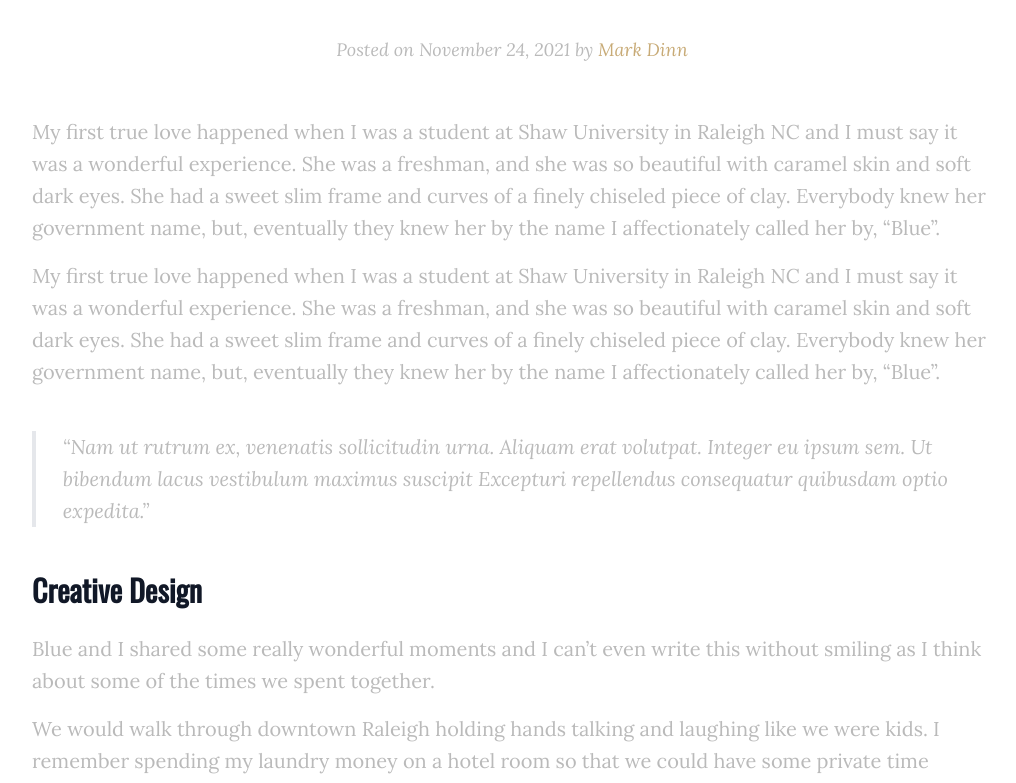
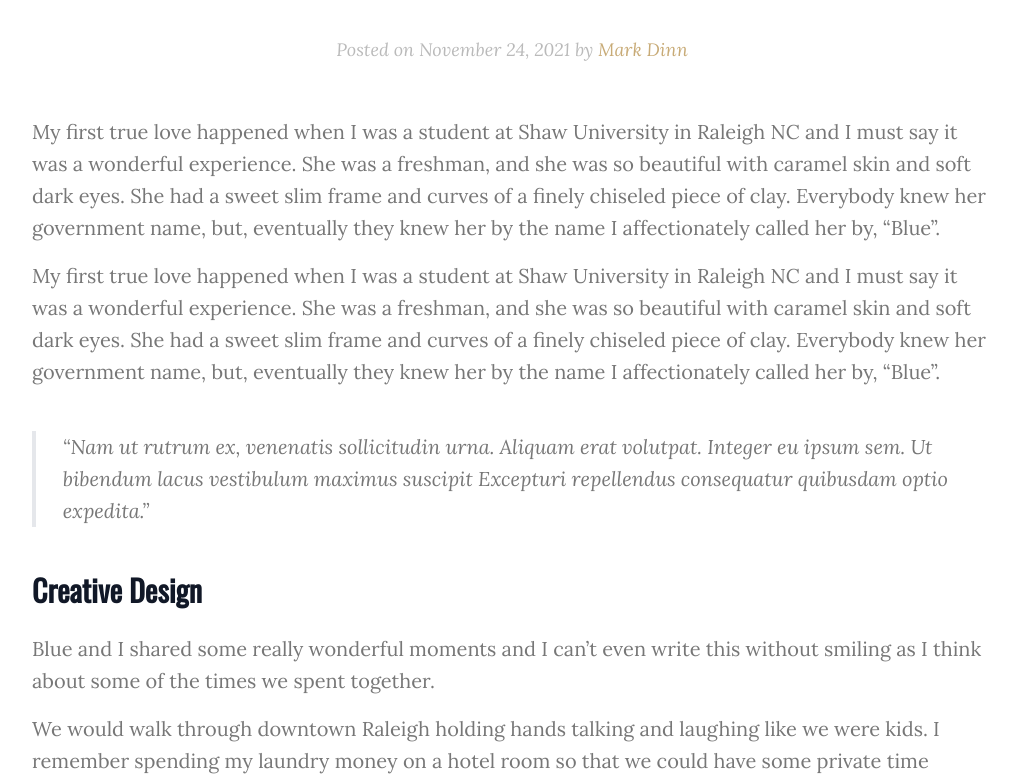
Before and after one commit to statichunt/techfeed-nextjs, a Next.js app: page /post/find-love in a window 1280 px wide. Shown: the part 1086-1869 px from the top of the page, without its empty margins (128-1144 px from the left). Built offline with nearby package versions, Linux system fonts and the light colour scheme.

Commit message:
update globals.css file, markdown text color change

```diff
--- a/component/About/AboutData.js
+++ b/component/About/AboutData.js
@@ -13,7 +13,7 @@ const AboutData = ({ data }) => {
   return (
     <div className="container postContents my-16 md:my-24">
       <div className="">
-        <div className="w-full md:h-37 h-60 relative mx-auto mb-10 md:mb-18">
+        <div className="w-full md:h-37 h-60 relative mx-auto">
           <Image
             className="rounded-sm"
             alt=""
--- a/component/Blog/BlogPage.js
+++ b/component/Blog/BlogPage.js
@@ -49,7 +49,7 @@ const BlogPage = ({ posts, page, blogData }) => {
             </div>
 
             <div className="h-auto md:h-60 ">
-              <div className="blogTitle text-2xl md:text-xl">
+              <div className="blogTitle ">
                 <h3>
                   <Link href={`/post/${blog.slug}`}>
                     <a>{blog.frontmatter.title}</a>
--- a/config/style.json
+++ b/config/style.json
@@ -12,7 +12,8 @@
       "dark": "#333",
       "light": "#bababa",
       "gray": "#aaa",
-      "grayLight": "#9b7a3e"
+      "grayLight": "#9b7a3e",
+      "grayDark": "#777"
     },
     "basicColor": {
       "black": "#000",
--- a/styles/globals.css
+++ b/styles/globals.css
@@ -89,7 +89,7 @@
   }
   /* both blog and category card */
   .blog {
-    @apply w-full md:w-1/2 lg:w-1/3  sm:box-border mb-8 md:mb-24 lg:mb-32 clear-both sm:px-2  text-textColor text-left block;
+    @apply w-full md:w-1/2 lg:w-1/3  sm:box-border mb-10 md:mb-24 lg:mb-32 xl:mb-24  clear-both sm:px-2  text-textColor text-left block;
   }
 
   .blogImage {
@@ -132,7 +132,7 @@
     prose-p:my-4
     prose-p:sm:text-h5
     prose-p:text-large
-    prose-p:text-textLight
+    prose-p:text-grayDark
     prose-p:leading-8
     prose-a:no-underline;
     @apply prose-li:leading-9 marker:text-dark prose-h2:lg:text-3xl prose-h3:lg:text-3xl prose-h2:text-2xl prose-h3:text-2xl;
--- a/tailwind.config.js
+++ b/tailwind.config.js
@@ -80,6 +80,7 @@ module.exports = {
         textLight: themeStyle.color.textColor.light,
         textGray: themeStyle.color.textColor.gray,
         grayLight: themeStyle.color.textColor.grayLight,
+        grayDark: themeStyle.color.textColor.grayDark,
         borderColor: themeStyle.color.themeColor.border,
         borderDark: themeStyle.color.themeColor.borderDark,
         borderLight: themeStyle.color.themeColor.borderLight,
```
